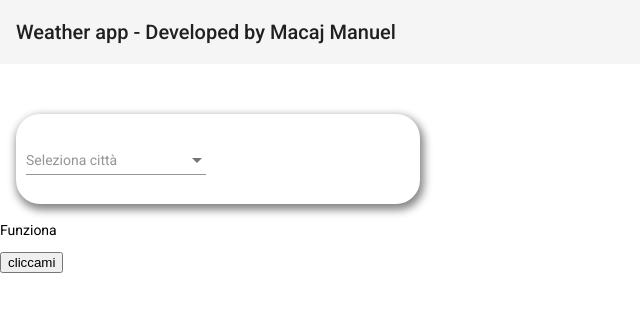
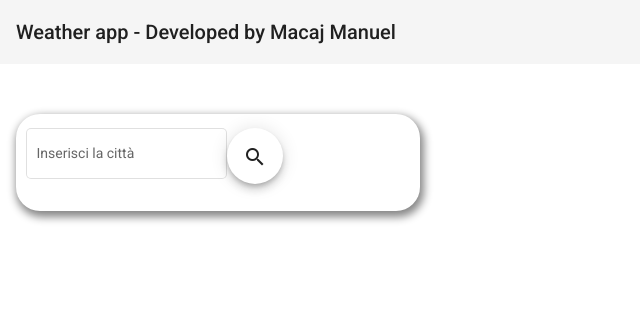
Before and after one commit to manuelmacaj/WeatherApp, an Angular app: page / in a window 1280 px wide. Shown: the top 312 px of the page, without its empty margins (0-640 px from the left). Built offline with nearby package versions, Linux system fonts and the light colour scheme.

Commit message:
add input for searching

```diff
--- a/src/app/app.component.html
+++ b/src/app/app.component.html
@@ -3,13 +3,18 @@
 </mat-toolbar>
 <div class="content">
     <div class="cardLayout">
-        <mat-form-field appearance="standard">
-            <mat-select placeholder="Seleziona città" [formControl]="citySelected">
+        <mat-form-field appearance="outline">
+            <!-- <mat-select placeholder="Seleziona città" [formControl]="citySelected">
                 <mat-option *ngFor="let city of cities" [value]="city">
                     {{city}}
                 </mat-option>
-            </mat-select>
+            </mat-select> -->
+            <mat-label>Inserisci la città</mat-label>
+            <input matInput [formControl]="citySelected">
         </mat-form-field>
+        <button mat-fab color="warm" (click)="searchCity()">
+            <mat-icon>search</mat-icon>
+        </button>
     </div>
     <router-outlet></router-outlet>
 </div>
--- a/src/app/app.component.ts
+++ b/src/app/app.component.ts
@@ -16,8 +16,10 @@ export class AppComponent implements OnInit {
   }
 
   ngOnInit(): void {
-    this.citySelected.valueChanges.subscribe(value => {
-      this.router.navigate([value])
-    })
+  }
+
+  protected searchCity() {
+    console.log("Bottone cliccato");
+    this.router.navigate([this.citySelected.value])
   }
 }
--- a/src/app/weather/weather/weather.component.css
+++ b/src/app/weather/weather/weather.component.css
@@ -0,0 +1,4 @@
+mat-card {
+    margin: 50px auto;
+    width: 50%;
+}
--- a/src/app/weather/weather/weather.component.html
+++ b/src/app/weather/weather/weather.component.html
@@ -1,12 +1,11 @@
-<p>Funziona</p>
-
-<button (click)="getForcast()">cliccami</button>
-
 <mat-card *ngIf="datiRicevuti | async as data">
     <mat-card-header>
         <mat-card-title>
             {{data.name}}
         </mat-card-title>
+        <mat-card-subtitle>
+            {{today | date}}
+        </mat-card-subtitle>
     </mat-card-header>
     <mat-card-content>
         <span>{{data.main.temp}} °C</span>
--- a/src/app/weather/weather/weather.component.ts
+++ b/src/app/weather/weather/weather.component.ts
@@ -12,24 +12,12 @@ export class WeatherComponent implements OnInit {
   data!: Subscription;
   city: String = "";
   datiRicevuti: Observable<any> | undefined;
+  today = Date.now();
 
   constructor(private router: ActivatedRoute, private weatherService: WeatherService) {
   }
 
   ngOnInit(): void {
-  }
-
-  getForcast() {
-    let citySelected = this.router.snapshot.paramMap.get("locationSelected")
-    // if (citySelected) {
-    //   this.data = this.weatherService.getData(citySelected).subscribe({
-    //     next: data => {
-    //       console.log(data);
-    //       this.datiRicevuti = data;
-    //     },
-    //     error: err => console.error(err)
-    //   })
-    // }
     this.datiRicevuti = this.router.params.pipe(
       map(params => params["locationSelected"]),
       filter(name => !!name),
@@ -37,4 +25,14 @@ export class WeatherComponent implements OnInit {
     )
   }
 
+  getForcast() {
+    console.log("Bottone get forecast funziona")
+    // let citySelected = this.router.snapshot.paramMap.get("locationSelected")
+    // this.datiRicevuti = this.router.params.pipe(
+    //   map(params => params["locationSelected"]),
+    //   filter(name => !!name),
+    //   concatMap(name => this.weatherService.getData(name))
+    // )
+  }
+
 }
```
Also changed, not shown: src/app/app-routing.module.ts (+3 -6 lines).
